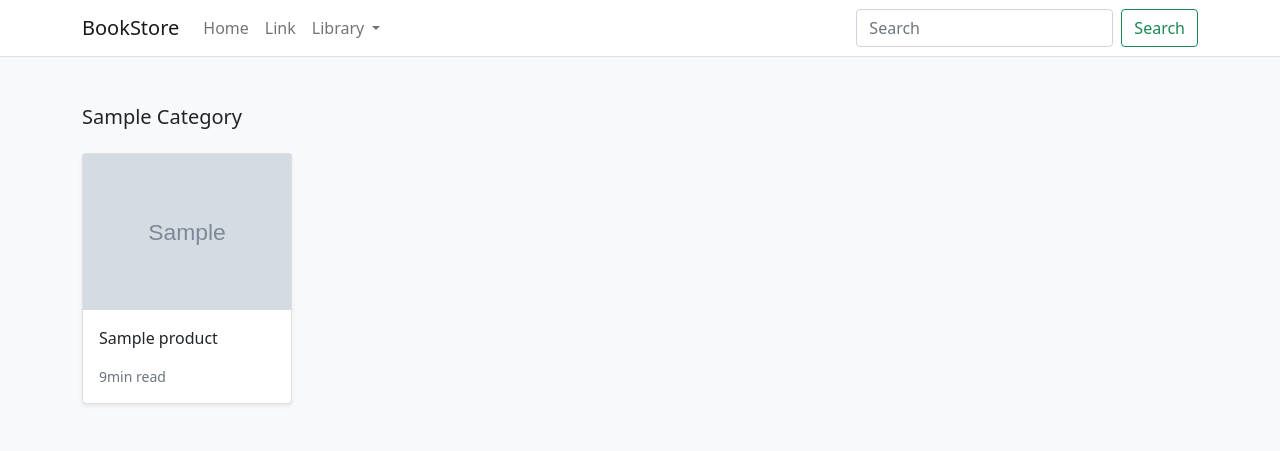
After one commit to elenadubina/ecommerce, a Django app: a page that uses templates/store/base.html in a window 1280 px wide. The commit adds this page. Shown: the top 451 px of the page. Run offline with Django 4.2, Linux system fonts and the light colour scheme; tables that the repository leaves empty hold one stand-in row (values such as "Sample post"); grey boxes marked "Sample" are stand-in pictures.

Commit message:
created dynamic links for category

```diff
--- a/store/models.py
+++ b/store/models.py
@@ -11,6 +11,12 @@ class Category(models.Model):
     class Meta:
         verbose_name_plural = 'categories'
 
+
+    def get_absolute_url(self):
+        return reverse('store:category_list', args=[self.slug])
+
+    def __str__(self):
+        return self.name
 
 class Product(models.Model):
     category = models.ForeignKey(Category, related_name='product', on_delete=models.CASCADE)
--- a/store/urls.py
+++ b/store/urls.py
@@ -7,5 +7,5 @@ app_name = 'store'
 urlpatterns = [
     path('', views.all_products, name='all_products'),
     path('item/<slug:slug>/', views.product_detail, name='product_detail'),
-    # path('search/<slug:category_slug>/', views.category_list, name='category_list'),
+    path('search/<slug:category_slug>/', views.category_list, name='category_list'),
 ]
--- a/store/views.py
+++ b/store/views.py
@@ -18,3 +18,8 @@ def all_products(request):
 def product_detail(request, slug):
     product = get_object_or_404(Product, slug=slug, in_stock=True)
     return render(request, 'store/products/detail.html', {'product': product})
+
+def category_list(request, category_slug):
+    category = get_object_or_404(Category, slug=category_slug)
+    products = Product.objects.filter(category=category)
+    return render(request, 'store/products/category.html', {'category': category, 'products': products})
--- a/templates/store/base.html
+++ b/templates/store/base.html
@@ -1,53 +1,45 @@
 {% load static %}
 <!DOCTYPE html>
-<html lang="en">
+<html>
+
 <head>
-    <meta charset="UTF-8">
-    <title>{% block title %}Title{% endblock %}</title>
+    <meta charset="utf-8" />
+    <title>{% block title %}My shop{% endblock %}</title>
     <meta name="viewport" content="width=device-width, initial-scale=1">
-    <link href="https://cdn.jsdelivr.net/npm/bootstrap@5.1.3/dist/css/bootstrap.min.css" rel="stylesheet"
-          integrity="sha384-1BmE4kWBq78iYhFldvKuhfTAU6auU8tT94WrHftjDbrCEXSU1oBoqyl2QvZ6jIW3" crossorigin="anonymous">
-    <script src="https://cdn.jsdelivr.net/npm/@popperjs/core@2.10.2/dist/umd/popper.min.js"
-            integrity="sha384-7+zCNj/IqJ95wo16oMtfsKbZ9ccEh31eOz1HGyDuCQ6wgnyJNSYdrPa03rtR1zdB" crossorigin="anonymous"></script>
-    <script src="https://cdn.jsdelivr.net/npm/bootstrap@5.1.3/dist/js/bootstrap.min.js"
-            integrity="sha384-QJHtvGhmr9XOIpI6YVutG+2QOK9T+ZnN4kzFN1RtK3zEFEIsxhlmWl5/YESvpZ13" crossorigin="anonymous"></script>
+    <link href="https://cdn.jsdelivr.net/npm/bootstrap@5.0.0-beta1/dist/css/bootstrap.min.css" rel="stylesheet" integrity="sha384-giJF6kkoqNQ00vy+HMDP7azOuL0xtbfIcaT9wjKHr8RbDVddVHyTfAAsrekwKmP1" crossorigin="anonymous">
+    <script src="https://cdn.jsdelivr.net/npm/bootstrap@5.0.0-beta1/dist/js/bootstrap.bundle.min.js" integrity="sha384-ygbV9kiqUc6oa4msXn9868pTtWMgiQaeYH7/t7LECLbyPA2x65Kgf80OJFdroafW" crossorigin="anonymous"></script>
 </head>
+
 <body>
-
-        <!-- Navbar starts here -->
-
     <header>
-    <nav class="navbar navbar-expand-lg navbar-light bg-light">
+        <nav class="navbar navbar-expand-md navbar-light bg-white border-bottom">
             <div class="container">
-    <a class="navbar-brand" href="#">Book Store</a>
-    <button class="navbar-toggler" type="button" data-bs-toggle="collapse" data-bs-target="#navbarScroll" aria-controls="navbarScroll" aria-expanded="false" aria-label="Toggle navigation">
+                <a class="navbar-brand" href="#">BookStore</a>
+                <button class="navbar-toggler" type="button" data-bs-toggle="collapse" data-bs-target="#navbarCollapse"
+                    aria-controls="navbarCollapse" aria-expanded="false" aria-label="Toggle navigation">
                     <span class="navbar-toggler-icon"></span>
                 </button>
-    <div class="collapse navbar-collapse" id="navbarScroll">
-      <ul class="navbar-nav me-auto my-2 my-lg-0 navbar-nav-scroll" style="--bs-scroll-height: 100px;">
-        <li class="nav-item">
-          <a class="nav-link active" aria-current="page" href="#">Home</a>
+                <div class="collapse navbar-collapse" id="navbarCollapse">
+                    <ul class="navbar-nav me-auto mb-2 mb-md-0">
+                        <li class="nav-item active">
+                            <a class="nav-link" aria-current="page" href="/">Home</a>
                         </li>
                         <li class="nav-item">
                             <a class="nav-link" href="#">Link</a>
                         </li>
                         <li class="nav-item dropdown">
-          <a class="nav-link dropdown-toggle" href="#" id="navbarScrollingDropdown" role="button" data-bs-toggle="dropdown" aria-expanded="false">
+                            <a class="nav-link dropdown-toggle" href="#" id="navbarDropdown" role="button"
+                                data-bs-toggle="dropdown" aria-expanded="false">
                                 Library
                             </a>
-          <ul class="dropdown-menu" aria-labelledby="navbarScrollingDropdown">
-            <li><a class="dropdown-item" href="#">All</a></li>
+                            <ul class="dropdown-menu" aria-labelledby="navbarDropdown">
+                                <li><a class="dropdown-item" href="{% url "store:all_products" %}">All</a></li>
                                 {% for c in categories %}
-
-            <li>
-                <a class="dropdown-item" href="#">{{ c.name|title}}</a>
+                                <li {% if category.slug == c.slug %}class="selected" {% endif %}>
+                                    <a class="dropdown-item" href="{{ c.get_absolute_url }}">{{ c.name|title }}</a>
                                 </li>
-
                                 {% endfor %}
                             </ul>
-        </li>
-        <li class="nav-item">
-          <a class="nav-link disabled">Link</a>
                         </li>
                     </ul>
                     <form class="d-flex">
@@ -58,9 +50,6 @@
             </div>
         </nav>
     </header>
-
-    <!-- Navbar starts here -->
-
-<div id="content" class="container">{% block content %} {% endblock %}</div>
+    <div id="content">{% block content %} {% endblock %}</div>
 </body>
 </html>
--- /dev/null
+++ b/templates/store/products/category.html
@@ -0,0 +1,44 @@
+{% extends "../base.html" %}
+{% load static %}
+
+{% block title %}
+{% if category %}{{ category.name }}{% else %}Products{% endif %}
+{% endblock %}
+
+{% block content %}
+
+
+<main>
+  <div class="album py-5 bg-light">
+    <div class="container">
+
+      <div class="pb-3 h5">{{category.name|title}}</div>
+      <div class="row row-cols-1 row-cols-sm-2 row-cols-md-5 g-3">
+
+        {% for product in products %}
+
+        <div class="col">
+          <div class="card shadow-sm">
+          <img class="img-fluid" alt="Responsive image" src="{{ product.image.url }}">
+
+            <div class="card-body">
+              <p class="card-text">
+                <a class="text-dark text-decoration-none" href="{{ product.get_absolute_url }}">{{ product.title }}</a>
+              </p>
+              <div class="d-flex justify-content-between align-items-center">
+                <small class="text-muted">9min read</small>
+              </div>
+            </div>
+          </div>
+        </div>
+
+        {% endfor %}
+
+      </div>
+    </div>
+  </div>
+
+
+</main>
+
+{% endblock %}
```
Lines whose indentation alone changed are shown as unchanged.
